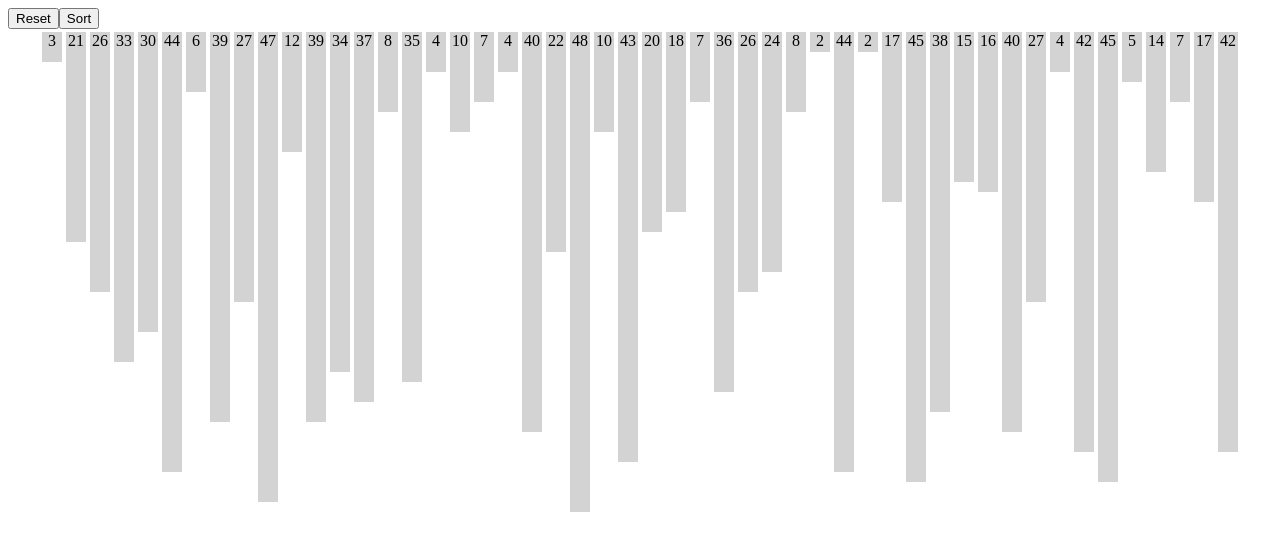
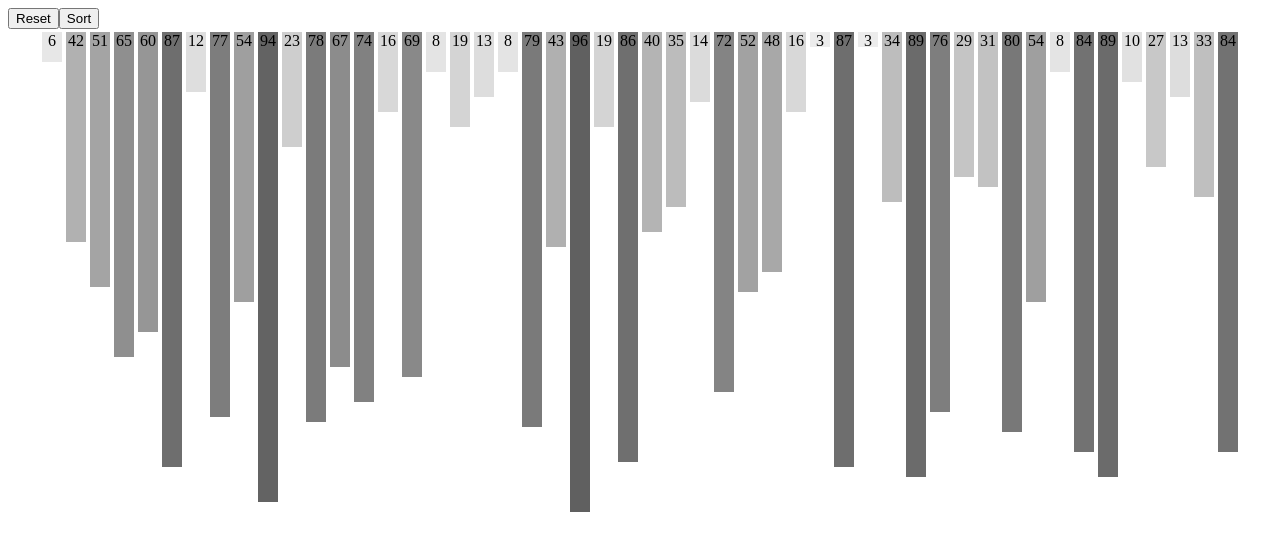
Before and after one commit to otson/Sort-Algorithm-Visualizer, an Angular app: page / in a window 1280 px wide. Shown: the top 550 px of the page. Built offline with nearby package versions, Linux system fonts and the light colour scheme.

Commit message:
add greyscale colors based on value

```diff
--- a/src/app/column/column.component.html
+++ b/src/app/column/column.component.html
@@ -1 +1,3 @@
-<div [style.height]="height*10+'px'">{{height}}</div>
+<div [style.background-color]=
+       "'rgb('+(240-height*1.5)+','+(240-height*1.5)+','+(240-height*1.5)+')'"
+     [style.height]="height*5+'px'">{{height}}</div>
--- a/src/app/sort.service.ts
+++ b/src/app/sort.service.ts
@@ -6,7 +6,7 @@ import { Injectable } from '@angular/core';
 export class SortService {
 
   private columns = 50;
-  private maxHeight= 50;
+  private maxHeight= 100;
   public array: number[] = [];
   public steps: [number[]] = [[]];
   private sorted = false;
```
